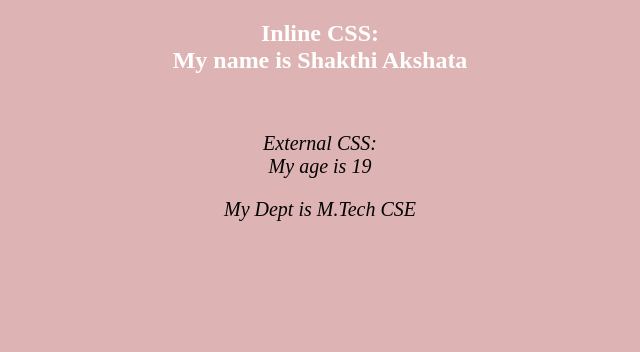
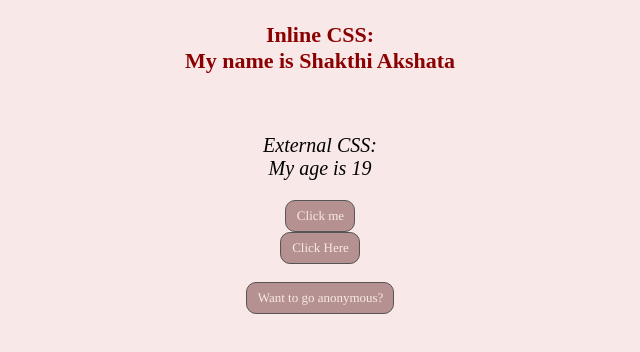
Before and after one commit to shakthi000/full-stack_training, a React (Vite) app in the folder vite-project/: page / in a window 1280 px wide. Shown: the top 352 px of the page, without its empty margins (320-960 px from the left). Built offline with nearby package versions, Linux system fonts and the light colour scheme.

Commit message:
Assignment-3 Updated

```diff
--- a/vite-project/src/App.css
+++ b/vite-project/src/App.css
@@ -1,5 +1,5 @@
 *{
-    background-color: rgb(222, 179, 179);
+    background-color: rgb(249, 232, 232);
 }
 .MyDetails{
     font-family: 'Times New Roman';
@@ -9,3 +9,22 @@
     color:rgb(0, 0, 0);
     text-align: center;
 }
+
+button{
+  font-family: "Times",sans-serif;
+  font-size: 13px;
+  background-color: #b59191;
+  border: 1px solid #555555;
+  border-radius: 10px;
+  cursor: pointer;
+  display: block;
+  margin: auto;
+  line-height: 30px;
+  padding: 0 10px 0 11px;
+  text-align: center;
+  color: rgb(249, 232, 232);
+}
+
+button:hover {
+  background-color: rgb(134, 90, 90);
+}
--- a/vite-project/src/App.jsx
+++ b/vite-project/src/App.jsx
@@ -1,30 +1,45 @@
 import { useState } from 'react'
 import reactLogo from './assets/react.svg'
 import viteLogo from '/vite.svg'
-import './App.css' //external css
+import './App.css'
 
-function App() { //function
+function App() {
   let name="Shakthi Akshata"
 
-  const MyDetails={ //calling objects
+  const MyDetails={
     name: "Shakthi Akshata",
     age: 19,
     dept: "M.Tech CSE"
   }
 
+  //const arrow functions
+  const department=()=>{
+    console.log("Studying in M.Tech");
+  }
+  const year=()=>{
+    console.log("In 2nd year");
+  }
+
   //alert and console log
-  alert(`Hello!`)
   console.log(`My name is ${MyDetails.name}`)
 
-  //return statement
   return (
     <>
-      {/*inline css*/}
-      <h2 style={{textAlign:"center",color:"white"}}>Inline CSS: <br /> My name is {MyDetails.name}</h2>
+      <h3 style={{fontSize:"22px",textAlign:"center",color:"darkred"}}>Inline CSS: <br /> My name is {MyDetails.name}</h3>
+
       <br />
-      {/*external css*/}
+
       <p className='MyDetails'>External CSS: <br /> My age is {MyDetails.age} </p>
-      <p className='MyDetails'>My Dept is {MyDetails.dept}</p>
+
+      {/*Calling arrow functions*/}
+      <button onClick={department}>Click me</button>
+      <button onClick={year}>Click Here</button>
+
+      <br />
+
+      {/*Calling using anonymous arrow function*/}
+      <button onClick={()=>console.log("Bye!")}>Want to go anonymous?</button>
+
     </>
   )
 }
```
